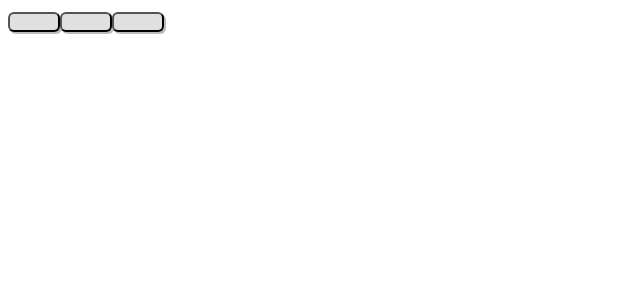
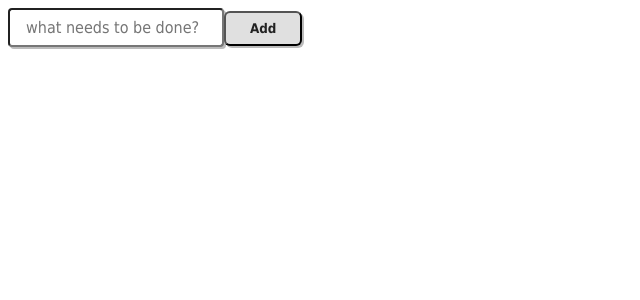
Before and after one commit to khademmilad/nuxt_todo, a Nuxt app: page / in a window 1280 px wide. Shown: the top 300 px of the page, without its empty margins (0-640 px from the left). Built offline with nearby package versions, Linux system fonts and the light colour scheme.

Commit message:
feat: add TodoForm component for adding new todos and implement validation logic

```diff
--- a/app/components/BaseInput.vue
+++ b/app/components/BaseInput.vue
@@ -4,7 +4,7 @@ const props = defineProps<{
     placeholder?: string,
     class?: string
 }>();
-const emit = defineEmits(['update:modalValue'])
+const emit = defineEmits(['update:modelValue'])
 </script>
 
 <template>
@@ -12,7 +12,7 @@ const emit = defineEmits(['update:modalValue'])
     :value="props.modelValue"
     :placeholder="props.placeholder"
     :class="['windows98-input', props.class]"
-    @input="emit('update:modalValue', ($event.target as HTMLInputElement).value)"
+    @input="emit('update:modelValue', ($event.target as HTMLInputElement).value)"
 />
 
 </template>
--- /dev/null
+++ b/app/components/TodoForm.vue
@@ -0,0 +1,35 @@
+<script setup lang="ts">
+import { ref } from 'vue'
+import { useTodoStore} from '../store/useTodoStore'
+import { useValidation } from '../composables/useValidation'
+
+const title = ref('')
+const store = useTodoStore()
+const { errors, validateTodo} = useValidation()
+const emit = defineEmits(['added'])
+
+const handleInput = () => {
+    validateTodo(title.value)
+}
+
+const submit = async () => {
+    if (!validateTodo(title.value)) return
+    await store.addTodo({title: title.value})
+    title.value = ''
+    emit('added')
+}
+</script>
+
+<template>
+    <form @submit.prevent="submit" class="bg-white shadow rounded-lg p-4 flex flex-col gap-3 max-w-xl mx-auto mb-6">
+        <div class="flex gap-2 itmes-center">
+            <BaseInput
+                v-model="title"
+                placeholder="what needs to be done?"
+                class="focus:ring-2 focus:ring-blue-400 focus:border-blue-400 transition"
+            />
+            <BaseButton type="submit" class="h-10">Add</BaseButton>
+        </div>
+        <div v-if="errors.title" class="text-red-600 mt-2">{{ errors.title }}</div>
+    </form>
+</template>
--- /dev/null
+++ b/app/composables/useValidation.ts
@@ -0,0 +1,18 @@
+import { ref } from "vue"
+
+export function useValidation() {
+    const errors = ref<Record<string, string>>({})
+
+    function validateTodo(title: string) {
+        errors.value = {}
+        if (!title || title.trim().length < 3) {
+            errors.value.title = 'Title must be at least 3 characters long.'
+            return false
+        }
+        return true
+    }
+    return {
+        errors,
+        validateTodo
+    }
+}
--- a/app/pages/index.vue
+++ b/app/pages/index.vue
@@ -27,9 +27,12 @@ const filterTodos = computed(() => {
 </script>
 
 <template>
-  <BaseButton
+  <div class="max-w-2xl mx-auto py-8 px-2 sm:px-4 windows-98-card">
+    <TodoForm @added="fetchTodos" />
+  </div>
+  <!-- <BaseButton
     v-for="f in ['all', 'active', 'completed']"
     :key="f"
     @click="filter = f"
-  />
+  /> -->
 </template>
```
